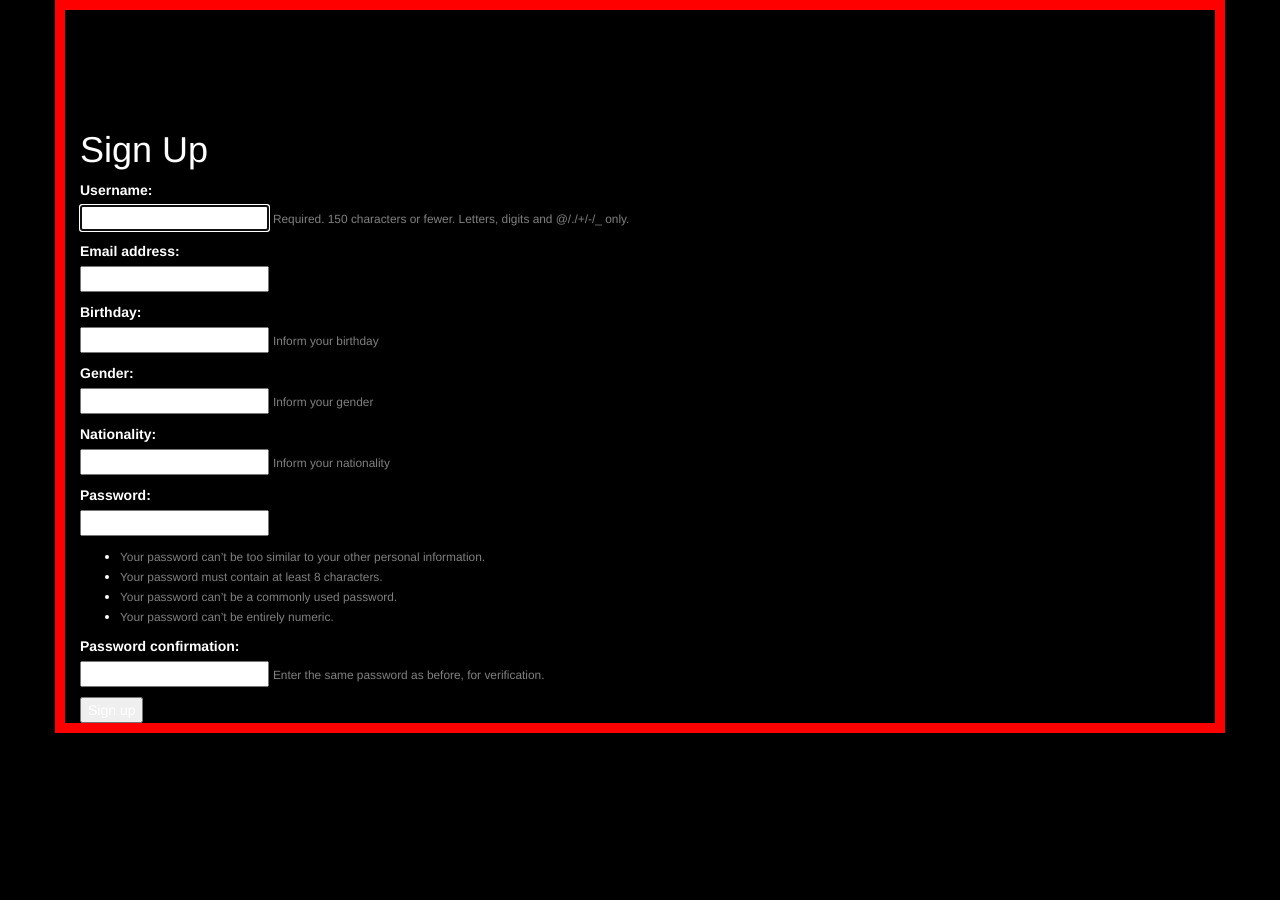
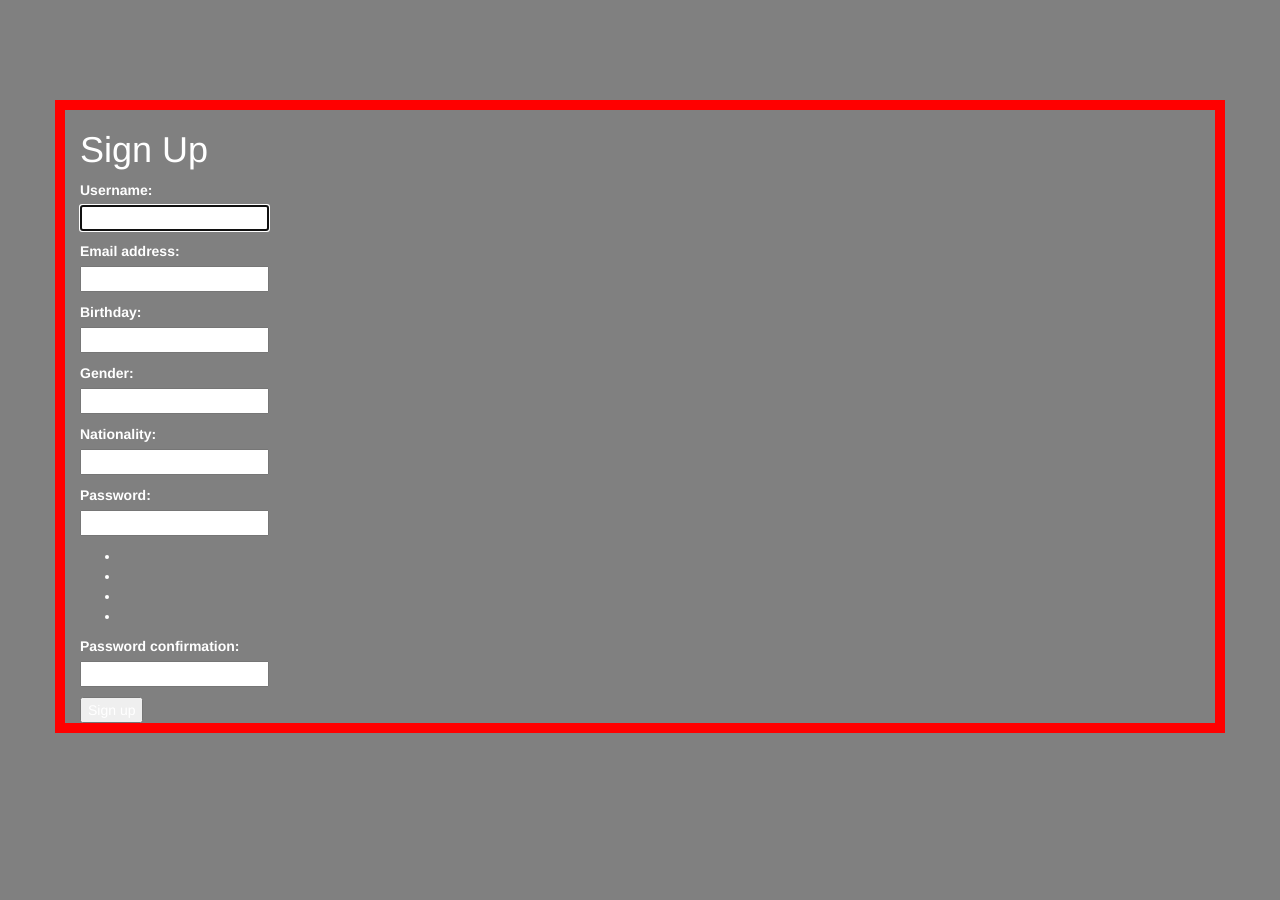
Before and after one commit to tulio84z/fearthereaper, a Django app: page /signup/ in a window 1280 px wide. Before the commit the page ends 733 px from the top, so only its background shows below. Run offline with Django 3.2, Linux system fonts and the light colour scheme; some libraries are stand-ins or nearby versions.

Commit message:
added table borders

```diff
--- a/static/css/master.css
+++ b/static/css/master.css
@@ -1,5 +1,5 @@
 .mycontent{
-  padding-top: 100px;
+  margin-top: 100px;
   border: 10px solid red;
 }
 
@@ -8,7 +8,11 @@ body {
   margin: 0;
   height: 100%;
   width: 100%;
-  background: #191063;
-  background-color: black;
+  background-color: gray;
   color:white;
 }
+
+table, td {
+    border: 1px solid black;
+    border-collapse: collapse;
+}
```
